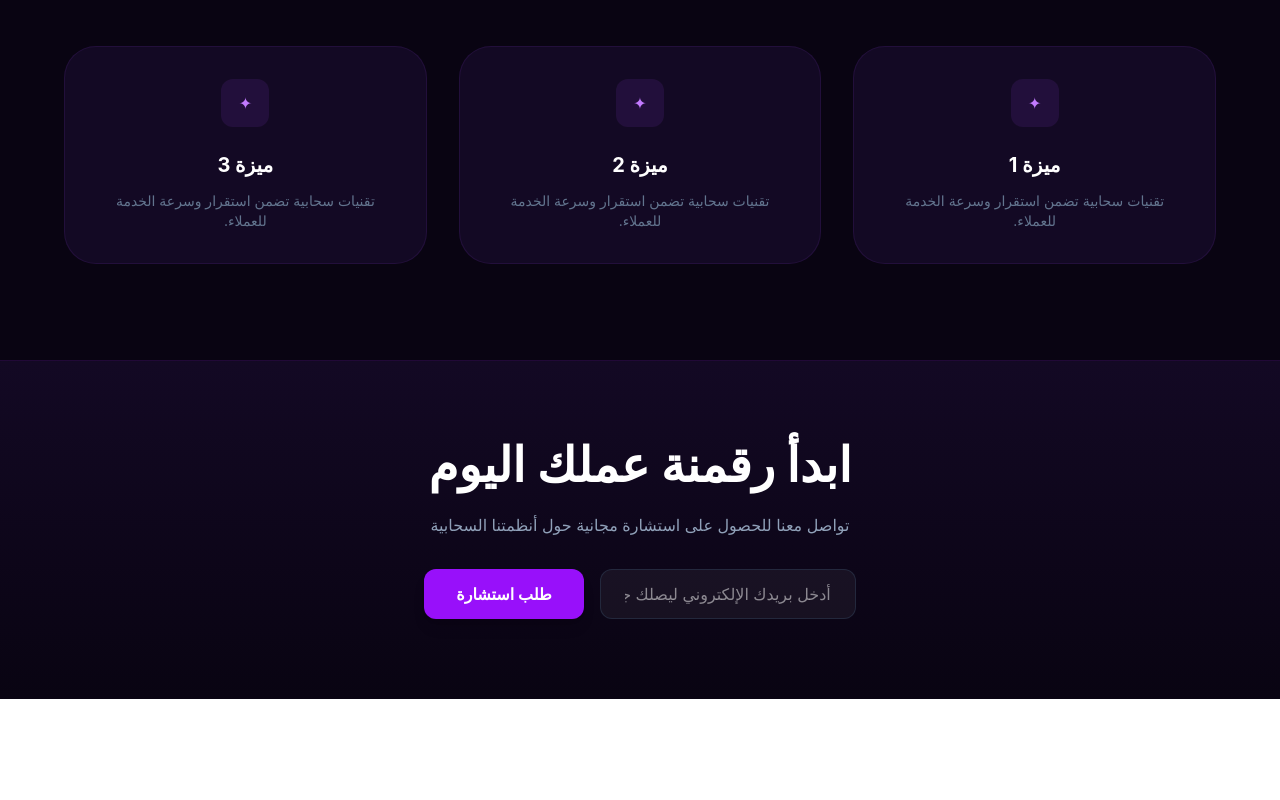
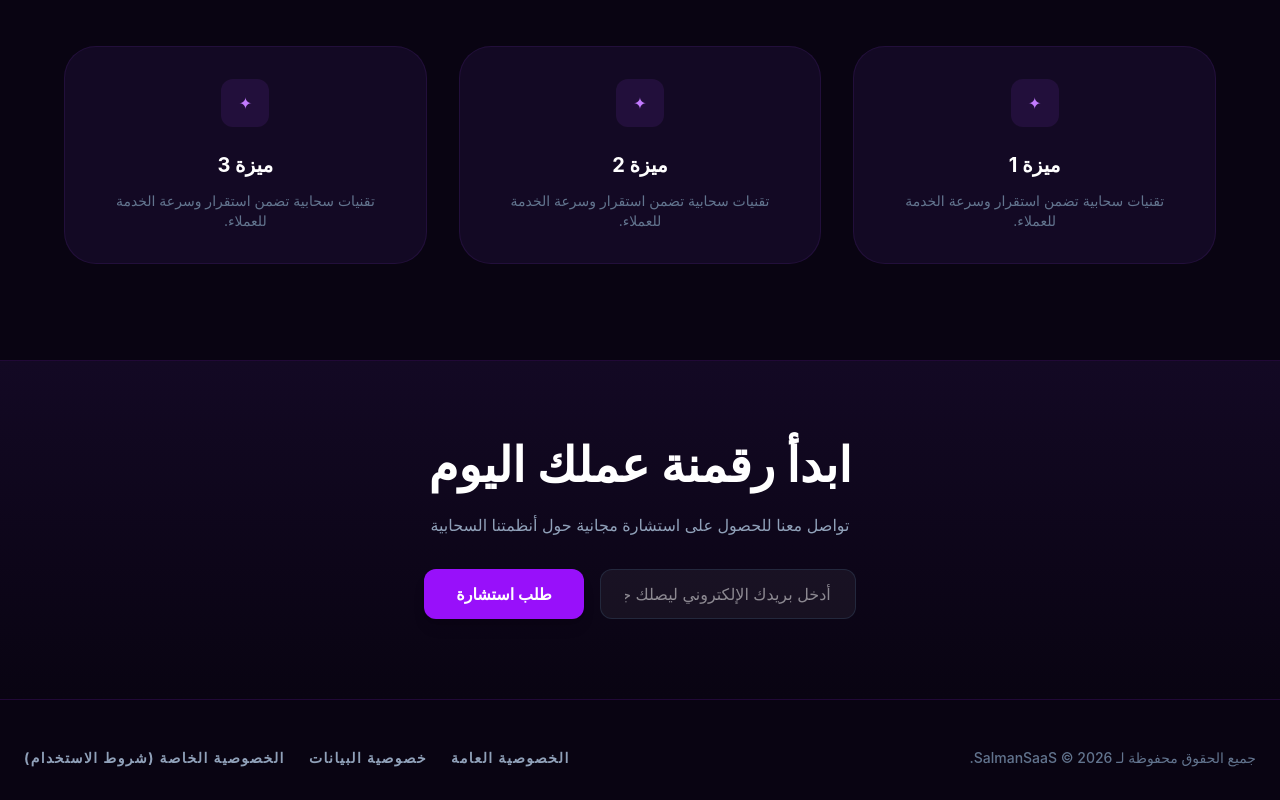
Before and after one commit to salmanhoussam/Home-Page, a React (Vite) app: page / in a window 1280 px wide. Shown: the part 1443-2243 px from the top of the page. Before the commit the page ends 2142 px from the top, so only its background shows below. Built offline with nearby package versions, Linux system fonts and the light colour scheme.

Commit message:
add buttom terms

```diff
--- a/src/components/layout/Footer.jsx
+++ b/src/components/layout/Footer.jsx
@@ -1,18 +1,35 @@
-// src/components/layout/Footer.jsx
+import React from 'react';
 import { useLanguage } from '../../contexts/LanguageContext';
 
 const Footer = () => {
-  const { t } = useLanguage();
+  const { t, lang } = useLanguage();
+  const isAr = lang === 'ar';
+
   return (
-    <footer className="border-t border-purple-900/30 py-8">
-      <div className="container mx-auto px-6 flex justify-between items-center">
-        <p>© {new Date().getFullYear()} SalmanSaaS</p>
-        <div className="flex gap-6">
-          <a href="/general-privacy">{t.footerPrivacy}</a>
-          <a href="/specific-privacy">{t.footerSpecific}</a>
-          <a href="/privacy-terms">{t.footerTerms}</a>
+    <footer className="bg-[#090412] pt-12 pb-8 border-t border-purple-900/30 relative z-20">
+      <div className="container mx-auto px-6 flex flex-col md:flex-row justify-between items-center gap-8">
+
+        {/* جملة حقوق الملكية المطلوبة */}
+        <div className="text-slate-500 text-sm font-medium">
+          {isAr ? 'جميع الحقوق محفوظة لـ SalmanSaaS © 2026.' : 'All rights reserved to SalmanSaaS © 2026.'}
         </div>
+
+        {/* روابط السياسات */}
+        <div className="flex flex-wrap justify-center gap-6 text-xs md:text-sm font-bold uppercase tracking-widest text-slate-400">
+          <a href="/general-privacy" className="hover:text-purple-400 transition">
+            {t.footerPrivacy || (isAr ? 'سياسة الخصوصية' : 'General Privacy')}
+          </a>
+          <a href="/specific-privacy" className="hover:text-purple-400 transition">
+            {t.footerSpecific || (isAr ? 'خصوصية البيانات' : 'Data Privacy')}
+          </a>
+          <a href="/privacy-terms" className="hover:text-purple-400 transition">
+            {t.footerTerms || (isAr ? 'شروط الخدمة' : 'Terms of Service')}
+          </a>
+        </div>
+
       </div>
     </footer>
   );
 };
+
+export default Footer;
--- a/src/pages/HomePage.jsx
+++ b/src/pages/HomePage.jsx
@@ -1,15 +1,15 @@
 import React from 'react';
 import Navbar from '../components/layout/Navbar';
-// افترضنا أنك أنشأت HeroSection بناءً على الرد السابق
 import HeroSection from '../components/home/HeroSection';
 import BookingSection from '../components/home/BookingSection';
 import ServicesSection from '../components/home/ServicesSection';
 import CTASection from '../components/home/CTASection';
-// import Footer from '../components/layout/Footer';
+import Footer from '../components/layout/Footer'; // تم تفعيل الاستيراد هنا
 
 const HomePage = () => {
   return (
-    <div className="min-h-screen bg-[#090412] text-slate-300 font-sans overflow-x-hidden selection:bg-purple-500 selection:text-white">
+    <div className="min-h-screen bg-[#090412] text-slate-300 font-sans overflow-x-hidden selection:bg-purple-500 selection:text-white relative">
+
       {/* Background Glow */}
       <div className="absolute top-0 right-1/4 w-96 h-96 bg-purple-700/10 blur-[120px] rounded-full pointer-events-none"></div>
 
@@ -20,7 +20,10 @@ const HomePage = () => {
         <ServicesSection />
         <CTASection />
       </main>
-      {/* <Footer /> */}
+
+      {/* تم تفعيل الفوتر ليظهر في الصفحة */}
+      <Footer />
+
     </div>
   );
 };
```
